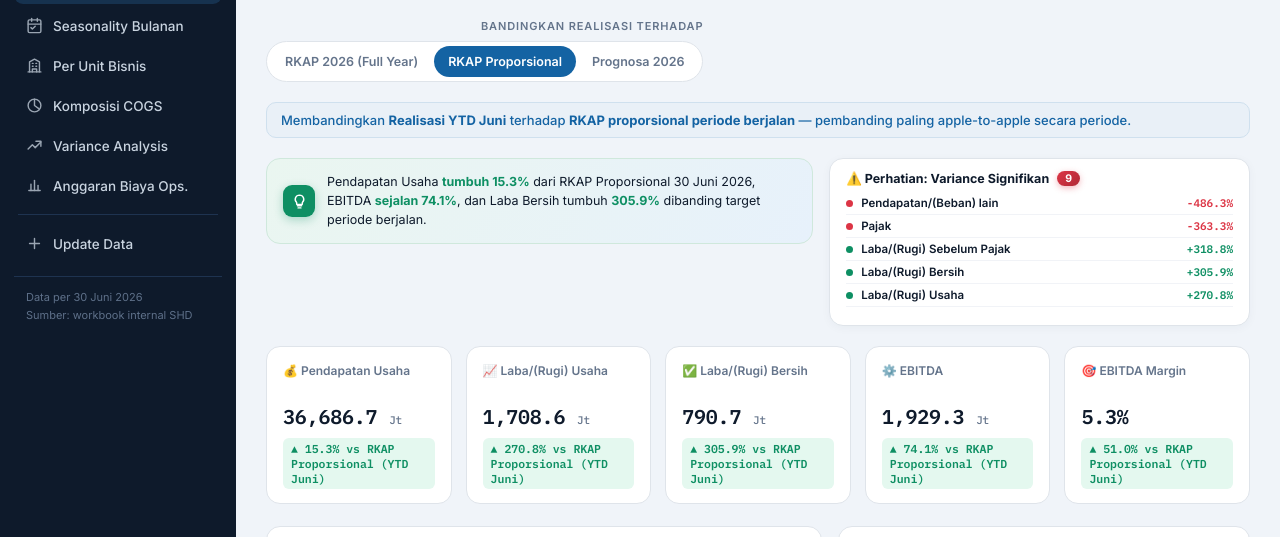
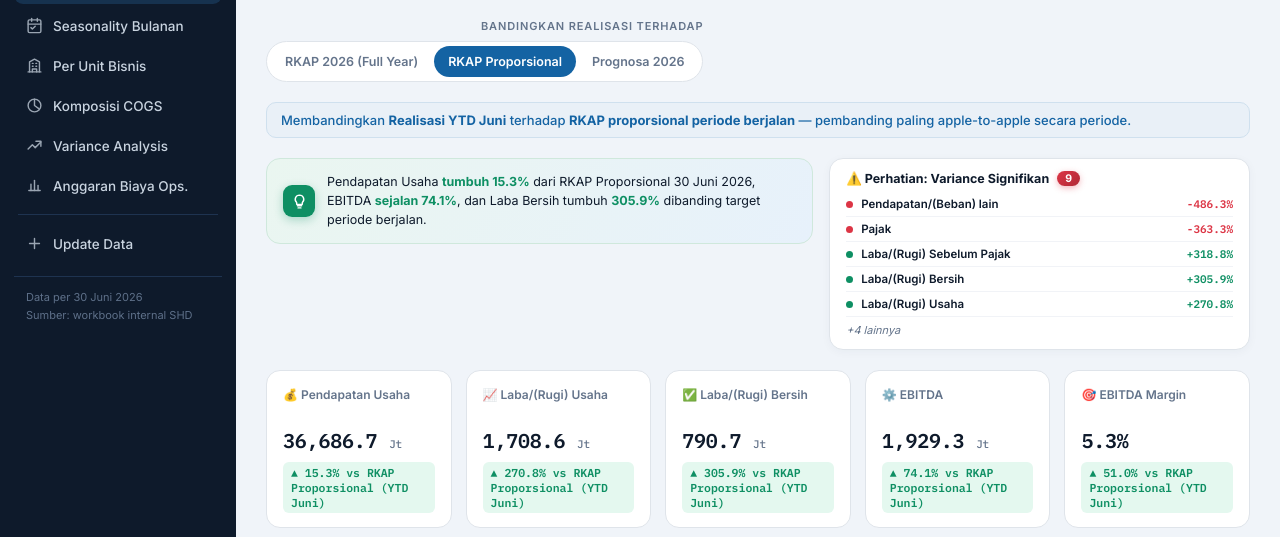
Before and after one commit to fbaihaqi10/Dashboard-Analisa-Varian, a plain HTML site: page index.html in a window 1280 px wide. Shown: the part 186-723 px from the top of the page. Drawn offline with nearby package versions, Linux system fonts and the light colour scheme.

Commit message:
Update index.html

```diff
--- a/index.html
+++ b/index.html
@@ -31,20 +31,20 @@
   .narrative-text b{color:#0E8F63;}
   .alert-card{
     background:#fff; border:1px solid var(--border); border-radius:14px; padding:12px 16px;
-    box-shadow:0 2px 10px rgba(16,40,70,.04); max-height:168px; display:flex; flex-direction:column;
-  }
-  .alert-card-title{display:flex; align-items:center; gap:8px; font-size:12.5px; font-weight:700; color:var(--ink); margin-bottom:6px; flex-shrink:0;}
+    box-shadow:0 2px 10px rgba(16,40,70,.04); align-self:start;
+  }
+  .alert-card-title{display:flex; align-items:center; gap:8px; font-size:12.5px; font-weight:700; color:var(--ink); margin-bottom:6px;}
   .alert-count-badge{
     background:linear-gradient(135deg,#DC3545,#B02A37); color:#fff; font-size:10.5px; font-weight:800;
     padding:1px 8px; border-radius:20px; box-shadow:0 2px 6px rgba(220,53,69,.35);
   }
-  .alert-list-scroll{overflow-y:auto; flex:1;}
-  .alert-row{display:flex; align-items:center; gap:8px; padding:4px 0; border-bottom:1px solid #F1F3F7; font-size:11.5px;}
+  .alert-row{display:flex; align-items:center; gap:8px; padding:5px 0; border-bottom:1px solid #F1F3F7; font-size:11.5px;}
   .alert-row:last-child{border-bottom:none;}
   .alert-dot{width:7px; height:7px; border-radius:50%; flex-shrink:0;}
   .alert-name{flex:1; color:var(--ink); font-weight:600; overflow:hidden; text-overflow:ellipsis; white-space:nowrap;}
   .alert-pct{font-family:'IBM Plex Mono'; font-weight:700; font-size:11px;}
   .alert-empty{font-size:12px; color:var(--muted); padding:6px 0;}
+  .alert-more{font-size:11px; color:var(--muted); padding-top:6px; font-style:italic;}
 
   /* Sidebar alert badge on Summary P&L nav item */
   .sb-item .alert-count{
@@ -1163,12 +1163,12 @@ async function renderNarrativeAndAlerts(plData, META){
   if(alerts.length===0){
     list.innerHTML = '<div class="alert-empty">✅ Tidak ada variance di atas ' + ALERT_THRESHOLD_PCT + '% — semua komponen dalam batas wajar.</div>';
   } else {
-    list.innerHTML = alerts.slice(0,8).map(a=>`
+    list.innerHTML = alerts.slice(0,5).map(a=>`
       <div class="alert-row">
         <span class="alert-dot" style="background:${a.fav?'#0E8F63':'#DC3545'};"></span>
         <span class="alert-name" title="${a.name}">${a.name}</span>
         <span class="alert-pct" style="color:${a.fav?'#0E8F63':'#DC3545'};">${a.v>=0?'+':''}${a.v.toFixed(1)}%</span>
-      </div>`).join('');
+      </div>`).join('') + (alerts.length>5 ? `<div class="alert-more">+${alerts.length-5} lainnya</div>` : '');
   }
 }
 
```
